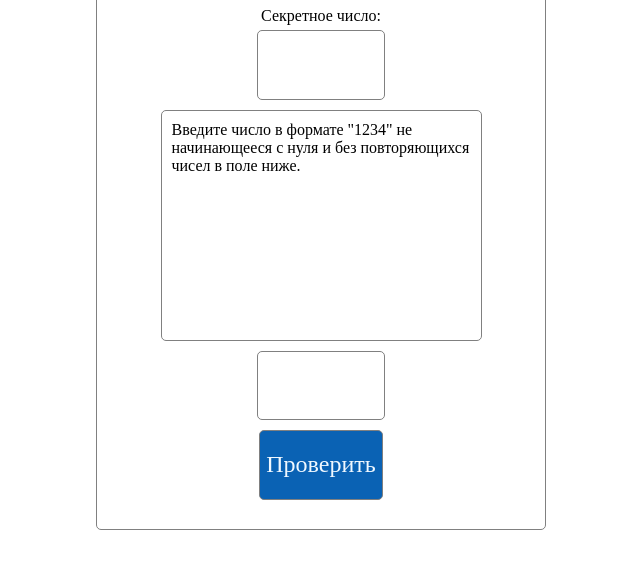
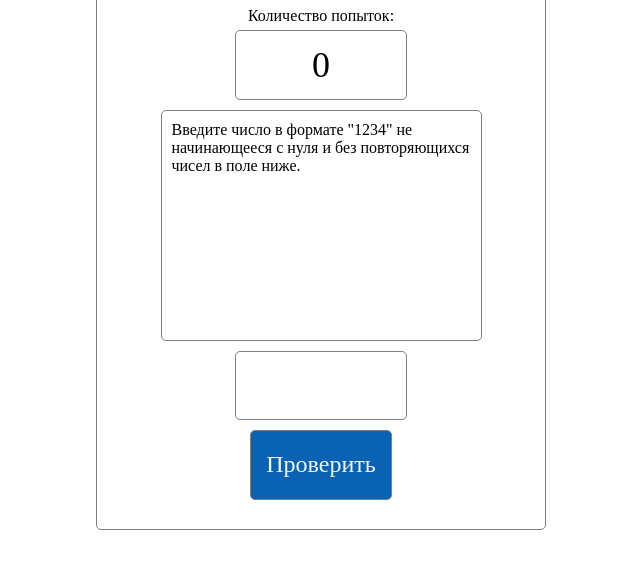
Before and after one commit to maragion/Cows-Bulls, a plain HTML site: page index.html in a window 1280 px wide. Both pictures are taken after a click on the button "Сыграть!". Shown: the part 170-738 px from the top of the page, without its empty margins (319-959 px from the left). Drawn offline with Linux system fonts and the light colour scheme.

Commit message:
Minor changes in interface.
Secret Number was replaced with Try Count.

```diff
--- a/index.html
+++ b/index.html
@@ -25,8 +25,8 @@
         <button class="button" onclick="gameStart()">Сыграть!</button>
       </div>
 
-      <span class="secretTitle" id="secretTitle">Секретное число:</span>
-      <input type="text" class="secret" id="secret" readonly />
+      <span class="counterTitle" id="counterTitle">Количество попыток:</span>
+      <input type="text" class="counter" id="counter" readonly />
       <div class="log" name="" id="message">
         <p>
           Введите число в формате "1234" не начинающееся с нуля и без
@@ -37,7 +37,7 @@
       <button class="button" id="checkButton" onclick="showResults()">
         Проверить
       </button>
-      <button class="button" id="repeatButton" onclick="gameStart()" ()>
+      <button class="button" id="repeatButton" onclick="restart()" ()>
         Заново
       </button>
     </div>
--- a/script.js
+++ b/script.js
@@ -4,55 +4,50 @@ let cows = 0;
 let bulls = 0;
 let userNumber;
 let result = "";
-
-function hideSecretNum() {
-    document.getElementById("secret").style.color = "transparent"
-}
-
-function showSecretNum() {
-    if (bulls == 4) {
-        document.getElementById("secret").style.color = "black"
-    }
-}
+let secretNumber;
+let count = 0;
 
 function hideGame() {
-    document.getElementById("secret").style.display = "none"
-    document.getElementById("message").style.display = "none"
-    document.getElementById("userInput").style.display = "none"
-    document.getElementById("checkButton").style.display = "none"
-    document.getElementById("repeatButton").style.display = "none"
-    document.getElementById("secretTitle").style.display = "none"
-
+    document.getElementById("counter").style.display = "none";
+    document.getElementById("message").style.display = "none";
+    document.getElementById("userInput").style.display = "none";
+    document.getElementById("checkButton").style.display = "none";
+    document.getElementById("repeatButton").style.display = "none";
+    document.getElementById("counterTitle").style.display = "none";
 }
 
 function hideRules() {
-    document.getElementById("rules").style.display = "none"
+    document.getElementById("rules").style.display = "none";
+}
+
+function tryCount() {
+    count += 1;
+    document.getElementById("counter").value = count;
 }
 
 function showGame() {
-    document.getElementById("secret").style.display = "block"
-    document.getElementById("message").style.display = "block"
-    document.getElementById("userInput").style.display = "block"
-    document.getElementById("checkButton").style.display = "block"
-    document.getElementById("secretTitle").style.display = "none"
-    document.getElementById("secretTitle").style.display = "inline"
-    document.getElementById("repeatButton").style.display = "none"
-
+    document.getElementById("counter").style.display = "block";
+    document.getElementById("message").style.display = "block";
+    document.getElementById("userInput").style.display = "block";
+    document.getElementById("checkButton").style.display = "block";
+    document.getElementById("counterTitle").style.display = "inline";
+    document.getElementById("repeatButton").style.display = "none";
+    document.getElementById("counter").value = count;
 }
 
 function getRandInt() {
-    let number = ""
+    secretNumber = "";
     for (let i = 0; i < 4; i++) {
         let numberPart = Math.floor(Math.random() * 10);
         if (i === 0 && numberPart === 0) {
             i--;
             continue;
-        } else if (number.includes(numberPart)) {
+        } else if (secretNumber.includes(numberPart)) {
             i--;
             continue;
         }
-        number += numberPart;
-    } return number;
+        secretNumber += numberPart;
+    } return secretNumber;
 }
 
 function getUserNumber() {
@@ -80,8 +75,8 @@ function checkUserInput() {
                 count += 1;
             }
             if (count > 1) {
-                result = "<p>Цифры не должны повторяться!</p>"
-                return result
+                result = "<p>Цифры не должны повторяться!</p>";
+                return result;
             }
         }
     }
@@ -90,7 +85,6 @@ function checkUserInput() {
 }
 
 function getCowsAndBulls(number) {
-    let secretNumber = document.getElementById("secret").value;
     cows = 0;
     bulls = 0;
 
@@ -110,17 +104,16 @@ function getCowsAndBulls(number) {
 
 function checkWin() {
     if (bulls == 4) {
-        document.getElementById("checkButton").style.display = "none"
-        document.getElementById("repeatButton").style.display = "block"
-        result += "Число отгадано! Если хотите сыграть снова, нажмите на кнопку ниже."
+        document.getElementById("checkButton").style.display = "none";
+        document.getElementById("repeatButton").style.display = "block";
+        result += `Число отгадано! Количество попыток: ${count} Если хотите сыграть снова, нажмите на кнопку ниже.`;
     }
 }
 
 function gameStart() {
-    hideRules()
-    document.getElementById("secret").value = getRandInt();
-    hideSecretNum();
-    showGame()
+    hideRules();
+    getRandInt();
+    showGame();
 }
 
 function getResults() {
@@ -133,6 +126,7 @@ function getResults() {
 
     } else {
         getCowsAndBulls(check);
+        tryCount();
     }
 }
 
@@ -140,10 +134,12 @@ function showResults() {
     let message = document.getElementById("message");
 
     getResults();
+    checkWin();
 
-    showSecretNum()
+    message.innerHTML += `Вы ввели ${userNumber}. ${result}`;
+}
 
-    checkWin()
-
-    message.innerHTML += `Вы ввели ${userNumber}. ${result}`
+function restart() {
+    count = 0;
+    gameStart();
 }
--- a/styles.css
+++ b/styles.css
@@ -29,8 +29,9 @@ body {
 .rules {
   display: flex;
   flex-direction: column;
-  height: 75%;
+  height: 85%;
   width: 75%;
+  margin-top: 10px;
   border: 1px solid #0a62b4;
   justify-content: center;
   align-items: center;
@@ -39,15 +40,15 @@ body {
 
 .annotation {
   width: 100%;
-  height: 75%;
+  height: 60%;
 }
 
-.secretTitle {
+.counterTitle {
   margin-top: 10px;
 }
 
-.secret {
-  width: 30%;
+.counter {
+  width: 40%;
   height: 12%;
   border: 1px solid gray;
   margin-top: 5px;
@@ -68,7 +69,7 @@ body {
 }
 
 .user-input {
-  width: 30%;
+  width: 40%;
   height: 12%;
   border: 1px solid gray;
   margin-top: 10px;
@@ -81,9 +82,11 @@ body {
 
 .button {
   height: 12%;
+  /* width: 40%; */
+  box-sizing: border-box;
   border: 1px solid gray;
   margin-top: 10px;
-  padding: 6px;
+  padding: 15px;
   text-align: center;
   font-size: 24px;
   border-radius: 5px;
```
